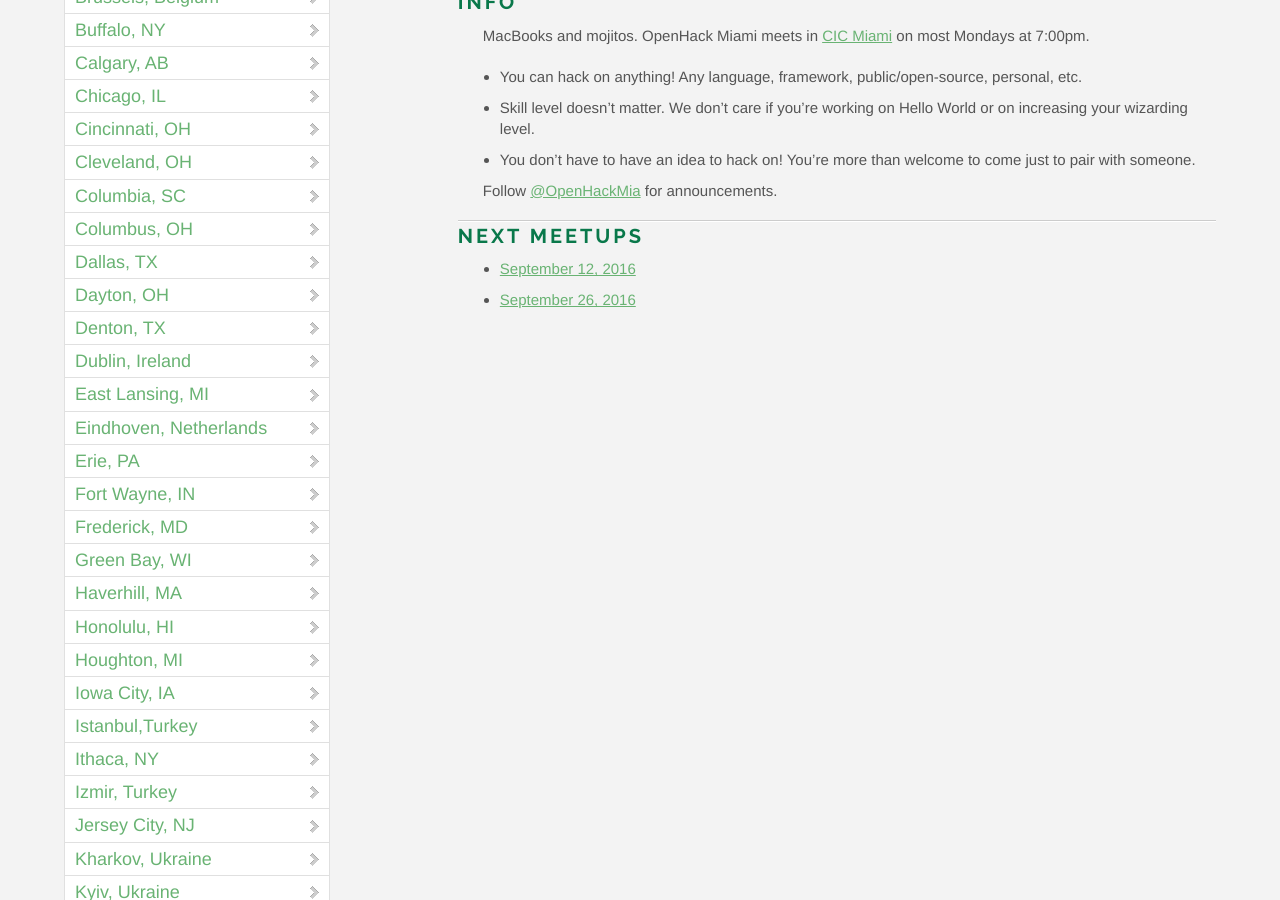
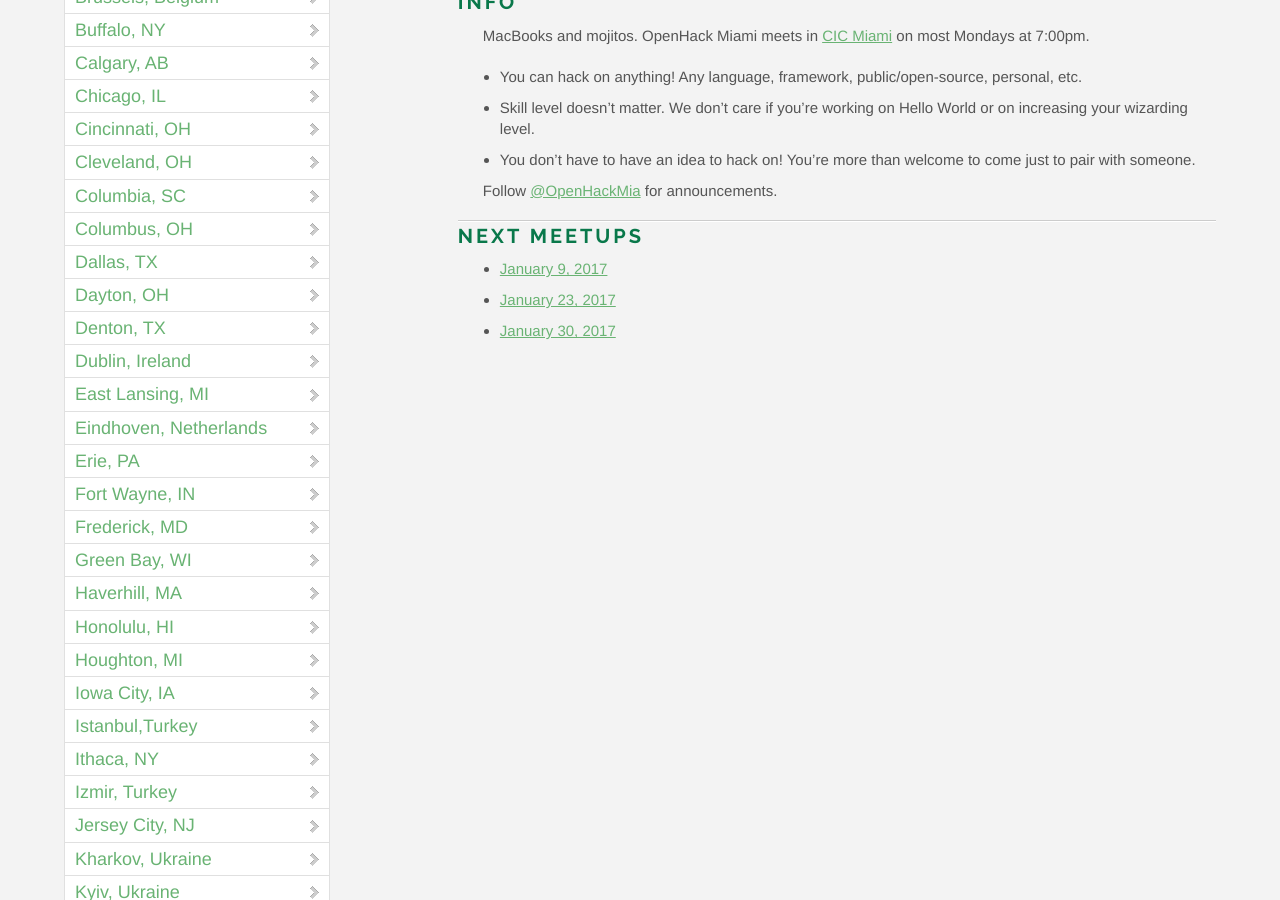
Before and after one commit to OpenHack/openhack.github.com, a Jekyll site: the page built from miami/index.markdown, in a window 1280 px wide and 900 px high, scrolled down 733 px. Built offline with Jekyll 4.4.1, drawn with Linux system fonts in a browser that asks for light colours; nearby versions of some CDN libraries; comment, search, counter and statistics services are not loaded.

Commit message:
updates Next meetups for Miami

```diff
--- a/miami/index.markdown
+++ b/miami/index.markdown
@@ -19,5 +19,6 @@ Follow [@OpenHackMia](http://twitter.com/openhackmia) for announcements.
 
 ### Next meetups
 
-* [September 12, 2016](https://www.meetup.com/miamirb/events/234031464/)
-* [September 26, 2016](https://www.meetup.com/miamirb/events/234031472/)
+* [January 9, 2017](https://www.meetup.com/miamirb/events/236643676/)
+* [January 23, 2017](https://www.meetup.com/miamirb/events/236644215/)
+* [January 30, 2017](https://www.meetup.com/miamirb/events/236644261/)
```
